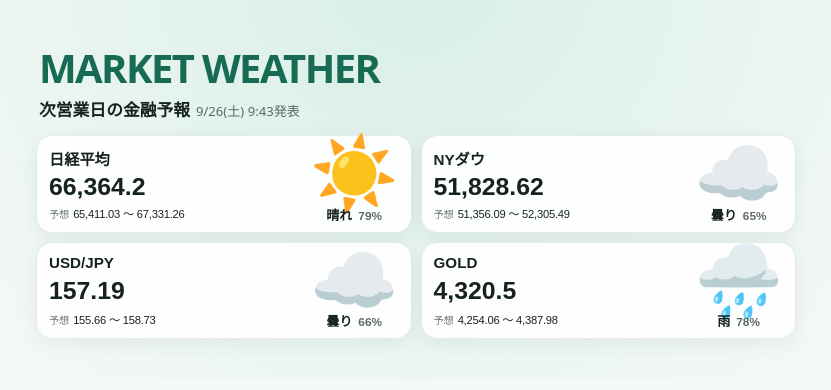
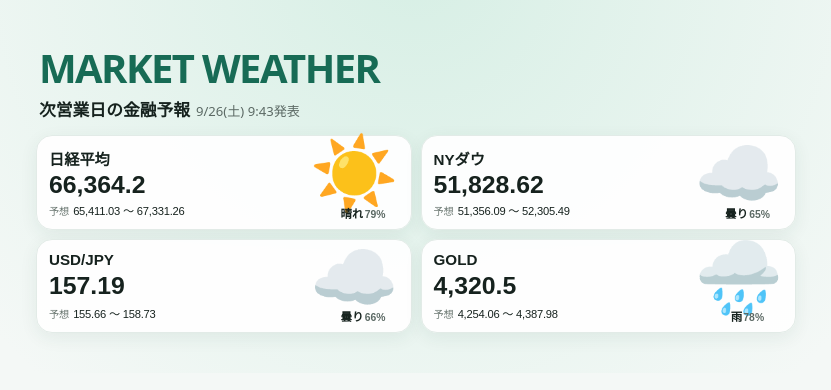
Before and after one commit to xiaqui/market-weather, a plain HTML site: page web/index.html in a window 1280 px wide. Shown: the whole page, without its empty margins (224-1055 px from the left). Drawn offline with Linux system fonts and the light colour scheme.

Commit message:
Keep weather icon fixed while centering compact label

```diff
--- a/web/app.js
+++ b/web/app.js
@@ -21,6 +21,9 @@ const announcementTime = value => {
   return `${part("month")}/${part("day")}(${part("weekday")}) ${part("hour")}:${part("minute")}`;
 };
 const safeCondition = value => weather[value] || ["❔", value];
+const compactConditionLabel = value => value === "partly_cloudy"
+  ? "晴時々曇"
+  : safeCondition(value)[1];
 let markets = [];
 let selectedMarket = null;
 const liveCurrentValues = new Map();
@@ -57,7 +60,8 @@ function liveDirectionMarkup(market) {
   return `<span class="live-direction live-direction-down" aria-label="予報時終値比 下落 ${amount}">↓ ${amount}</span>`;
 }
 function card(market) {
-  const [icon, label] = safeCondition(market.weather);
+  const [icon] = safeCondition(market.weather);
+  const label = compactConditionLabel(market.weather);
   const forecastSupport = Number.isFinite(market.forecast_support)
     ? percent(market.forecast_support)
     : "データなし";
--- a/web/styles.css
+++ b/web/styles.css
@@ -18,9 +18,9 @@ h1 { display: flex; align-items: baseline; gap: .35em; margin: 2px 0; font-size:
 .current { margin: 0; font-size: clamp(1.18rem, 5.5vw, 1.55rem); font-weight: 850; font-variant-numeric: tabular-nums; white-space: nowrap; }
 .range { max-width: 100%; margin: 0; overflow: hidden; font-size: clamp(.58rem, 2.6vw, .7rem); font-variant-numeric: tabular-nums; letter-spacing: -.02em; text-overflow: clip; white-space: nowrap; }
 .range-label { margin-right: .4em; color: #68756f; font-size: .64rem; }
-.card-weather { display: grid; width: max-content; max-width: 100%; min-width: 0; grid-template-rows: minmax(0, 1fr) auto; justify-items: center; justify-self: end; }
-.icon { display: flex; align-items: center; justify-content: center; justify-self: center; min-height: 0; font-size: clamp(3.35rem, 16vw, 4.45rem); line-height: .85; }
-.weather-meta { display: flex; max-width: 100%; align-items: baseline; justify-content: center; justify-self: center; gap: .45em; margin: 0; font-size: clamp(.7rem, 3.2vw, .82rem); white-space: nowrap; }
+.card-weather { display: grid; min-width: 0; grid-template-rows: minmax(0, 1fr) auto; justify-items: center; }
+.icon { display: flex; align-items: center; justify-content: center; justify-self: end; min-height: 0; font-size: clamp(3.35rem, 16vw, 4.45rem); line-height: .85; }
+.weather-meta { display: flex; width: clamp(3.35rem, 16vw, 4.45rem); max-width: 100%; align-items: baseline; justify-content: center; justify-self: end; gap: .1em; margin: 0; font-size: clamp(.5rem, 2.4vw, .72rem); white-space: nowrap; }
 .weather-name { min-width: 0; overflow: hidden; font-weight: 700; text-overflow: ellipsis; }
 .forecast-support { flex: none; color: #5b6964; font-size: .9em; font-weight: 750; }
 .error { padding: 18px; border-radius: 14px; color: #762a2a; background: #fff0ef; }
```
Also changed, not shown: 1 other file.
